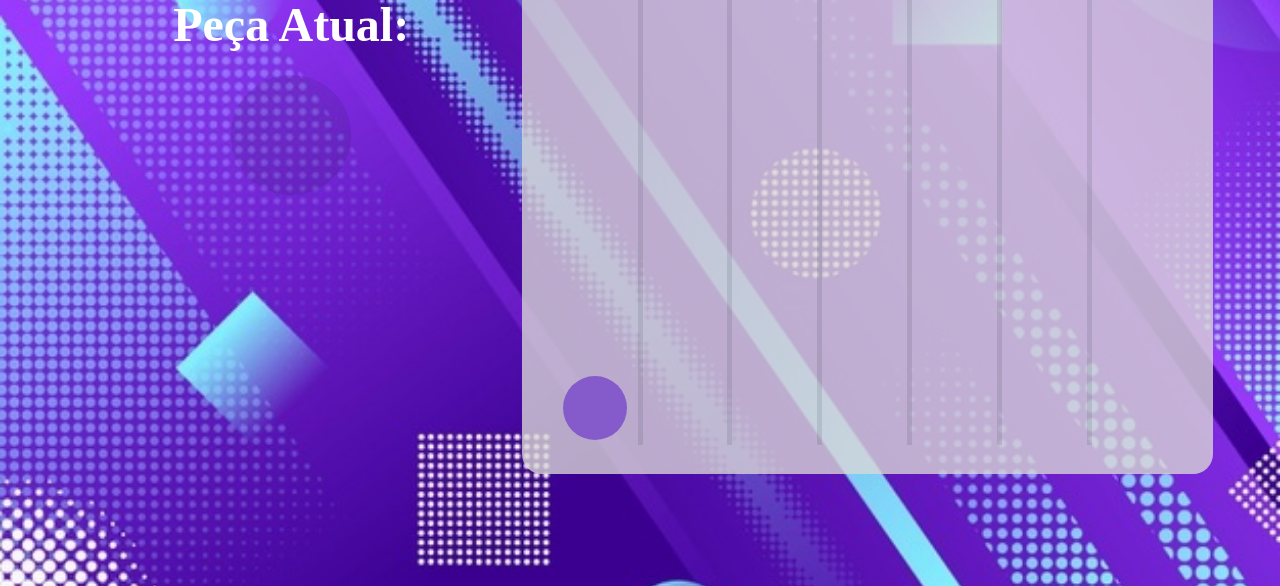
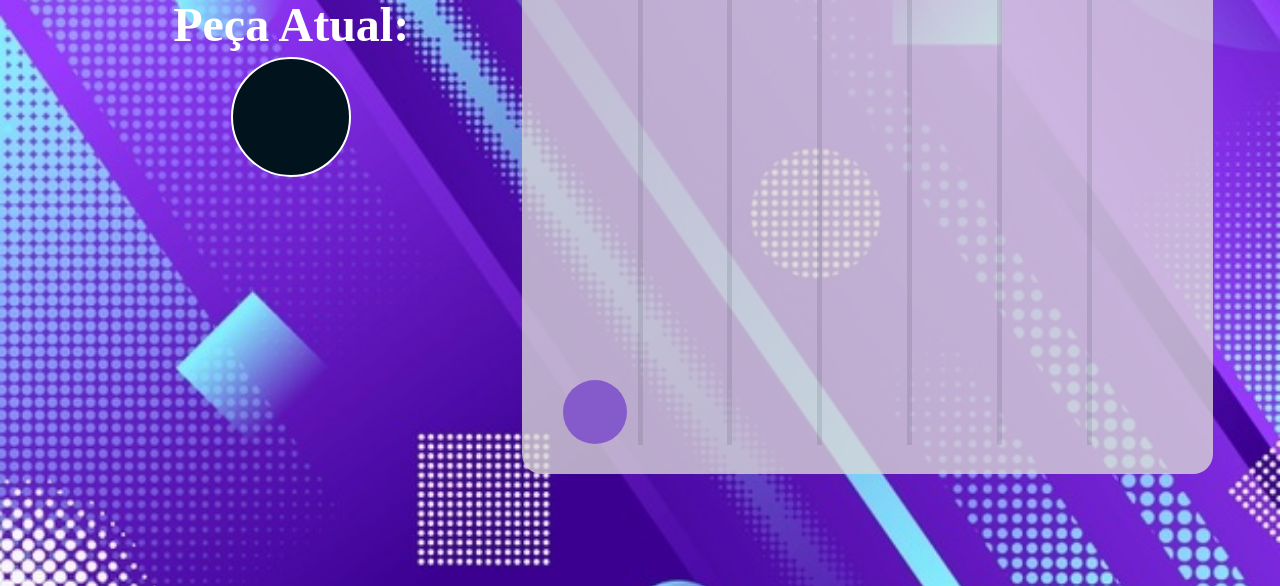
Before and after one commit to Pirunga/lig-4, a plain HTML site: page index.html in a window 1280 px wide. Both pictures are taken after a click on the element 597 px from the left and 399 px from the top of the page. Shown: the part 214-800 px from the top of the page. Drawn offline with Linux system fonts and the light colour scheme.

Commit message:
Inclui peça atual, e condições de vitória na horizontal e vertical

```diff
--- a/index.html
+++ b/index.html
@@ -1,6 +1,5 @@
 <!DOCTYPE html>
 <html lang="pt-br">
-
 <head>
     <!--META-->
     <meta charset="UTF-8">
@@ -10,24 +9,14 @@
     <!--CSS-->
     <link rel="stylesheet" href="style.css">
 </head>
-
 <body>
     <div id="container">
-
         <div id="imagemEStatus">
             <img src="./img/logo2.png"></img>
-
             <p>Peça Atual:</p>
-
-            <div id="pecaAtualtext"></div>
-
-            <br>
-
             <p id="vertical">Vire a tela para melhor experiência</p>
-
-            <div class="discosColunas"></div>
+            <div class="discosColunas" id="pecaAtual"></div>
         </div>
-
         <div id="tabuleiro">
             <!--column0-->
             <div id="column0" class="column"></div>
@@ -43,14 +32,10 @@
             <div id="column5" class="column"></div>
             <!--column6-->
             <div id="column6" class="column"></div>
-
         </div>
     </div>
-
-
     <!--SCRIPT-->
     <script src="script2.js"></script>
     <!--Tetntando dar push-->
 </body>
-
 </html>
--- a/script2.js
+++ b/script2.js
@@ -1,3 +1,5 @@
+//Variáveis de escopo global
+let count = 0
 let tabuleiroMatriz = [
     [" ", " ", " ", " ", " ", " ", " "],
     [" ", " ", " ", " ", " ", " ", " "],
@@ -7,40 +9,51 @@ let tabuleiroMatriz = [
     [" ", " ", " ", " ", " ", " ", " "],
 ];
 
-let count = 0
-const mainFunction = (event) => {
-    let column = event.currentTarget
-    let child = column.childElementCount
-    if (child < 6) {
-        if (count % 2 === 0) {
-            let disco = document.createElement('div')
-            disco.className = 'discosColunas'
-            disco.classList.add('discoClaro')
-            column.appendChild(disco)
-            addMatriz(column, child, "R")
-            console.log(tabuleiroMatriz)
-            count++
-        } else {
-            let disco = document.createElement('div')
-            disco.className = 'discosColunas'
-            disco.classList.add('discoEscuro')
-            addMatriz(column, child, "P")
-            console.log(tabuleiroMatriz)
-            column.appendChild(disco)
-            count++
+//Inicia a cor da peça atual como a mais clara
+let getDivPecaAtual = document.getElementById('pecaAtual')
+getDivPecaAtual.style.backgroundColor = '#855bcc'
+
+//Função que chega as possíveis condições de vitória
+function win() {
+    let getContainer = document.getElementById('container')
+    let diskCounter = 0
+    //Verifica a vitória na horizontal
+    for (let i = 0; i < tabuleiroMatriz.length; i++) {
+        for (let j = 0; j < tabuleiroMatriz[i].length - 1; j++) {
+            if (tabuleiroMatriz[i][j] !== ' ' && (tabuleiroMatriz[i][j] === tabuleiroMatriz[i][j + 1])) {
+                diskCounter += 1
+            } else {
+                diskCounter = 0
+            }
+            if (diskCounter === 3) {
+                console.log('acabou')
+                getContainer.innerHTML = ''
+                getContainer.innerText = 'Ganhou!'
+            }
         }
     }
+
+    //Verifica a vitória na vertical
+    for (let i = 0; i < tabuleiroMatriz[0].length; i++) {
+        for (let j = 0; j < tabuleiroMatriz.length - 1; j++) {
+            if (tabuleiroMatriz[j][i] !== ' ' && (tabuleiroMatriz[j][i] === tabuleiroMatriz[j + 1][i])) {
+                diskCounter += 1
+            } else {
+                diskCounter = 0
+            }
+            if (diskCounter === 3) {
+                console.log('acabou')
+                getContainer.innerHTML = ''
+                getContainer.innerText = 'Ganhou!'
+            }
+        }
+    }
+
+    //Verifica a vitória na diagonal
 }
 
-function addMatriz (column, child, disc) {
-    // for (let y = 0; y < column.length; y++) {
-    //     if (column.id === `column${y}`) {
-    //         tabuleiroMatriz[5 - column.childElementCount][y] = disc;
-    //         console.log(tabuleiroMatriz[5 - column.childElementCount][y]);
-    //     }
-    // }
-    console.log(column.id)
-
+//Função que preenche a matriz
+function addMatriz(column, child, disc) {
     switch (column.id) {
         case 'column0':
             tabuleiroMatriz[5 - child][0] = disc;
@@ -63,9 +76,32 @@ function addMatriz (column, child, disc) {
         case 'column6':
             tabuleiroMatriz[5 - child][6] = disc;
             break;
-        default:
-            break;
     }
+}
+
+//Função principal do jogo, faz a criação dos discos, revezamento dos jogadores, preenchimento da matriz, chega as condições de vitória e empate
+const mainFunction = (event) => {
+    const disco = document.createElement('div')
+    const column = event.currentTarget
+    let child = column.childElementCount
+    if (child < 6) {
+        if (count % 2 === 0) {
+            disco.className = 'discosColunas'
+            disco.classList.add('discoClaro')
+            column.appendChild(disco)
+            addMatriz(column, child, "R")
+            getDivPecaAtual.style.backgroundColor = '#01141D'
+            count++
+        } else {
+            disco.className = 'discosColunas'
+            disco.classList.add('discoEscuro')
+            addMatriz(column, child, "P")
+            column.appendChild(disco)
+            getDivPecaAtual.style.backgroundColor = '#855bcc'
+            count++
+        }
+    }
+    win()
 }
 
 //eventListeners
--- a/style.css
+++ b/style.css
@@ -1,9 +1,10 @@
+/*RESET*/
 html, body, div, span, applet, object, iframe, h1, h2, h3, h4, h5, h6, p, blockquote, pre, a, abbr, acronym, address, big, cite, code, del, dfn, em, img, ins, kbd, q, s, samp, small, strike, strong, sub, sup, tt, var, b, u, i, center, dl, dt, dd, ol, ul, li, fieldset, form, label, legend, table, caption, tbody, tfoot, thead, tr, th, td, article, aside, canvas, details, embed,  figure, figcaption, footer, header, hgroup,  menu, nav, output, ruby, section, summary, time, mark, audio, video {
 	margin: 0;
 	padding: 0;
     border: 0;
     box-sizing: border-box;
-    justify-content: center;
+    align-items: center;
 }
 
 /*BODY*/
@@ -36,8 +37,7 @@ body {
             display:flex;
             align-items: center;
             justify-content: start;
-            flex-wrap: nowrap;
-            flex-direction: column;
+            flex-flow: column nowrap;
         }
 
             /* TEXTO QUANDO ESTÁ NA VERTICAL */
@@ -64,7 +64,7 @@ body {
                 height: 15vh;
                 margin: 5px auto;
                 border-radius: 50%;
-                background-color: rgba(1, 20, 29, 0.1);
+                border: 2px solid #fff;
             }
 
         /*TABULEIRO*/
@@ -96,8 +96,8 @@ body {
         body div#container div#tabuleiro div.column .discosColunas{
             width: 5vw;
             height: 5vw;
-            margin: 5px auto;
             border-radius: 50%;
+            margin: 2%;
         }
 
         /* disco claro */
```
